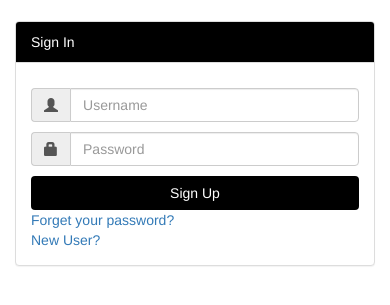
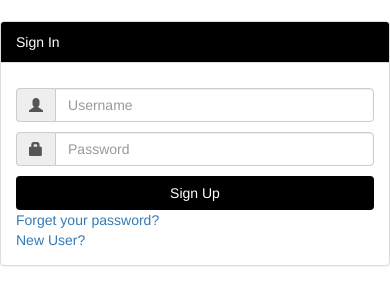
Before and after one commit to relaxPing/Ping-s-Company, a PHP site: page /login.php in a window 390 px wide. Shown: the part 51-356 px from the top of the page. Run offline with PHP 8.4, Linux system fonts and the light colour scheme.

Commit message:
login responsible bug

```diff
--- a/login.php
+++ b/login.php
@@ -47,9 +47,9 @@ if(isset($_POST['submit'])){
 
 
 <div class="row LogIn">
-    <div class="col-sm-3"></div>
-    <div class="col-sm-6">
-        <div class="container-fluid">
+    <div class="col-sm-4"></div>
+    <div class="col-sm-4">
+        <!--<div class="container-fluid">-->
             <div class="panel panel-default">
                 <div class="panel-heading">Sign In</div>
                 <div class="panel-body">
@@ -76,9 +76,9 @@ if(isset($_POST['submit'])){
                     </form>
                 </div>
             </div>
-        </div>
+        <!--</div>-->
     </div>
-    <div class="col-sm-3"></div>
+    <div class="col-sm-4"></div>
 </div>
 
 
```
Also changed, not shown: newuser.php (+5 -5 lines).
